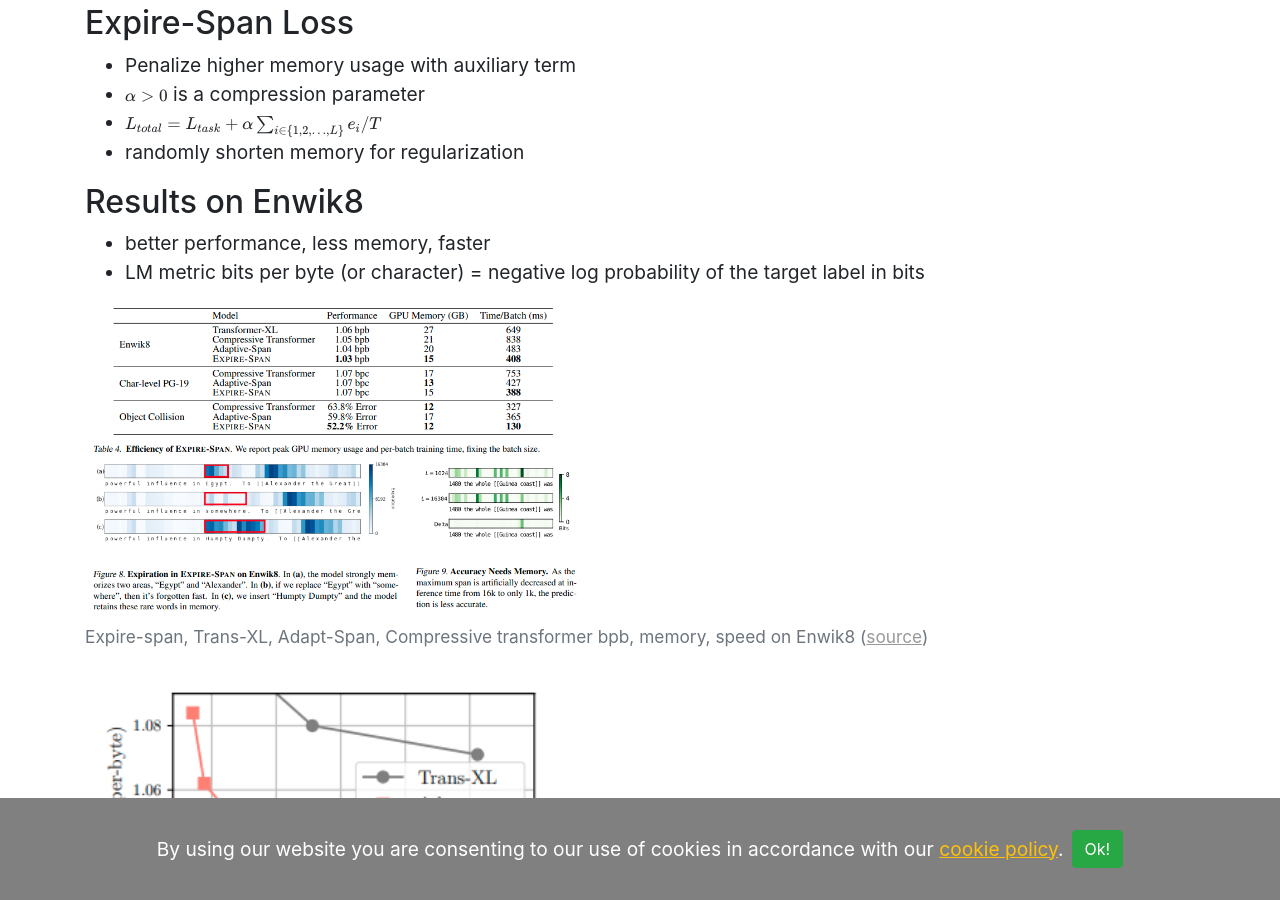
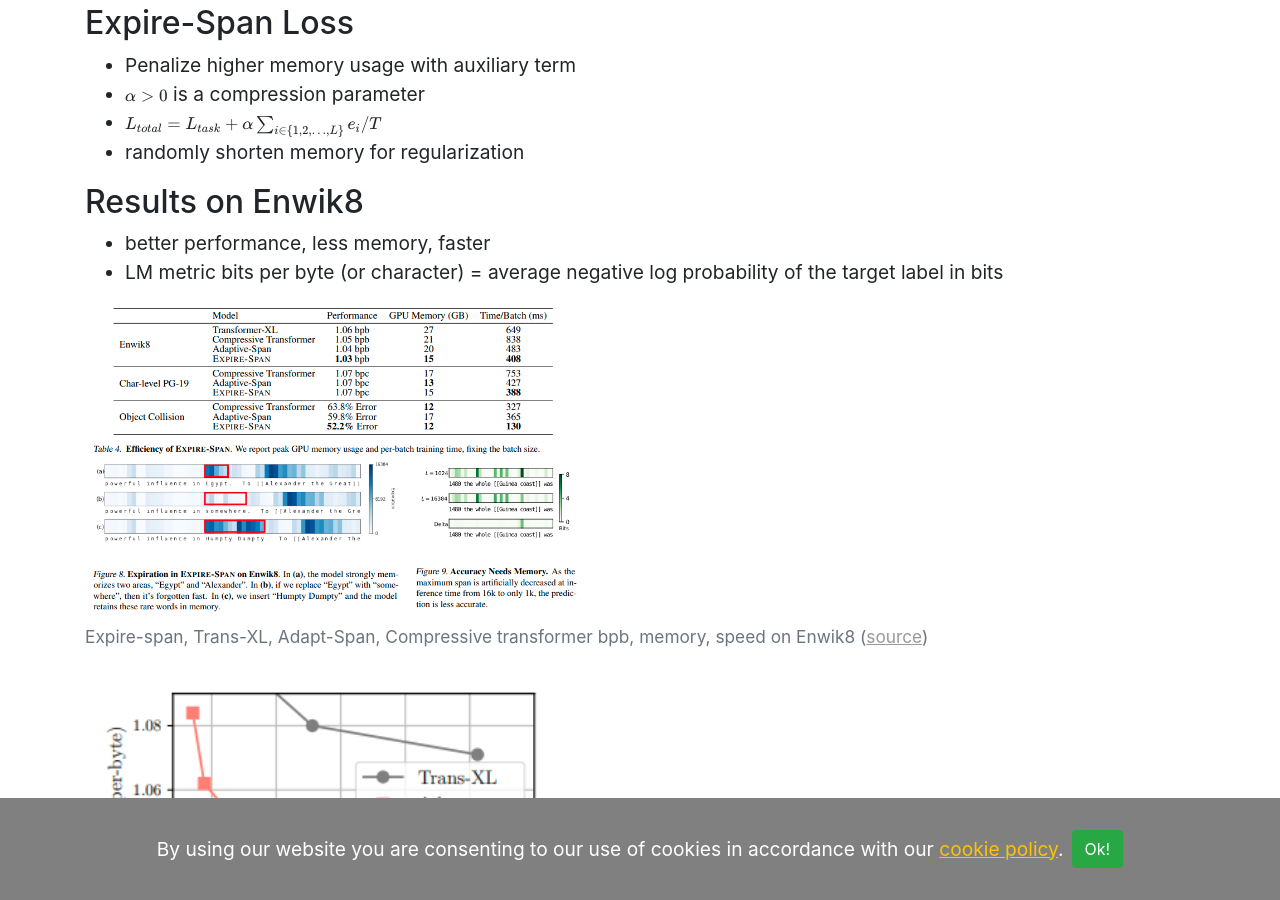
Before and after one commit to vackosar/vackosar.github.io, a Jekyll site: the page built from _posts/2021-08-24-expire-span-scaling-transformer-by-predicting-token-forgetting.md, in a window 1280 px wide and 900 px high, scrolled down 2702 px. Built offline with Jekyll 4.4.1, drawn with Linux system fonts in a browser that asks for light colours.

Commit message:
sketch expire-span

```diff
--- a/_posts/2021-08-24-expire-span-scaling-transformer-by-predicting-token-forgetting.md
+++ b/_posts/2021-08-24-expire-span-scaling-transformer-by-predicting-token-forgetting.md
@@ -116,7 +116,7 @@
 
 ## Results on Enwik8
 - better performance, less memory, faster
-- LM metric bits per byte (or character) = negative log probability of the target label in bits
+- LM metric bits per byte (or character) = average negative log probability of the target label in bits
 
 <figure class="figure">
     <img
```
